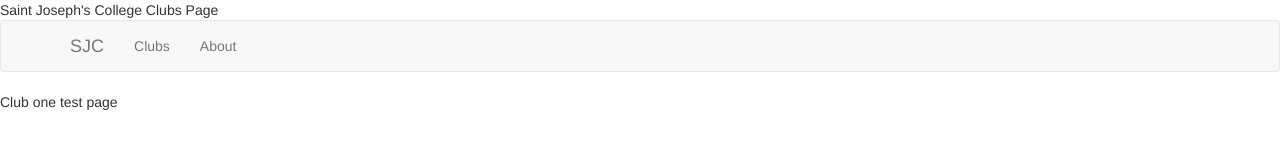
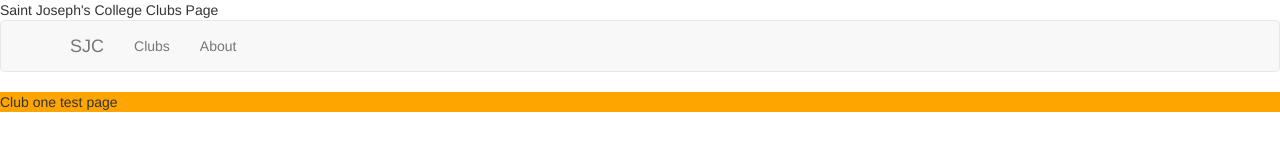
Before and after one commit to Danilo-Zekovic/SJCclubs, a website: page html/index.html in a window 1280 px wide. Drawn offline with Linux system fonts and the light colour scheme.

Commit message:
imported clubs.css

```diff
--- a/css/maincss.css
+++ b/css/maincss.css
@@ -6,3 +6,4 @@
  */
 
 @import "nav.css";
+@import "clubs.css";
```
